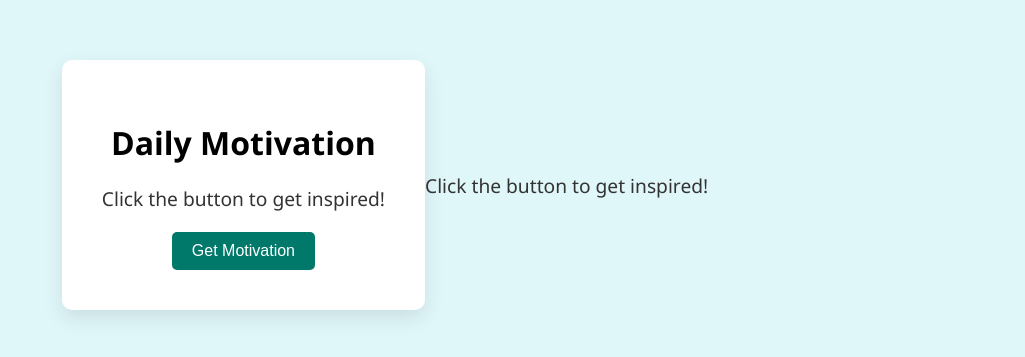
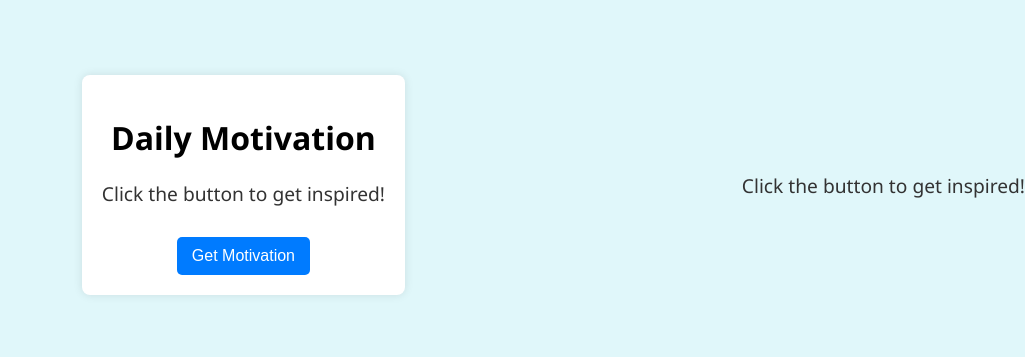
Before and after one commit to Cswarey16/Testing, a plain HTML site: page index.html in a window 1280 px wide. Shown: the part 215-572 px from the top of the page, without its empty margins (255-1280 px from the left). Drawn offline with Linux system fonts and the light colour scheme.

Commit message:
Update style.css

```diff
--- a/style.css
+++ b/style.css
@@ -54,4 +54,25 @@ body {
   font-family: 'Open Sans', sans-serif;
   background-color: #f4f4f4;
   color: #333;
+}.container {
+  max-width: 600px;
+  margin: 50px auto;
+  padding: 20px;
+  background: #fff;
+  border-radius: 8px;
+  box-shadow: 0 0 10px rgba(0, 0, 0, 0.1);
 }
+
+button {
+  background-color: #007bff;
+  color: #fff;
+  border: none;
+  padding: 10px 15px;
+  margin-top: 10px;
+  cursor: pointer;
+  border-radius: 5px;
+}
+
+button:hover {
+  background-color: #0056b3;
+}
```
